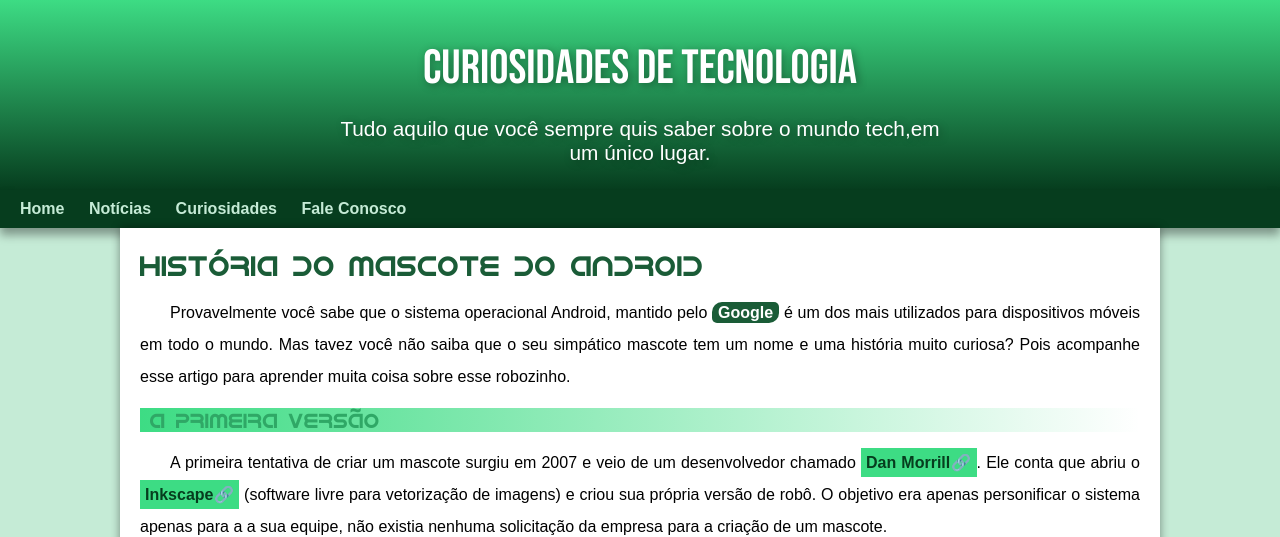
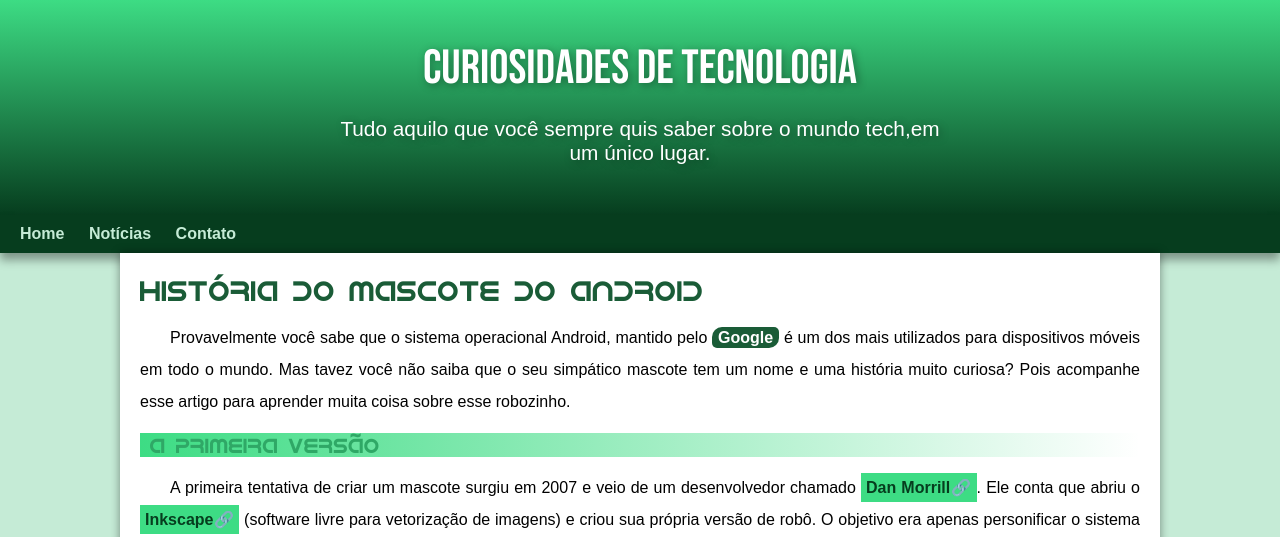
Before and after one commit to GeorgeWinston/android-projeto, a plain HTML site: page index.html in a window 1280 px wide. Shown: the top 537 px of the page. Drawn offline with Linux system fonts and the light colour scheme.

Commit message:
Problema de padding resolvido

```diff
--- a/index.html
+++ b/index.html
@@ -16,8 +16,8 @@
     <nav>
         <a href="#">Home</a>
         <a href="#">Notícias</a>
-        <a href="#">Curiosidades</a>
-        <a href="#">Fale Conosco</a>
+        <!--<a href="#">Curiosidades</a>-->
+        <a href="#">Contato</a>
     </nav>
     <main>
         <article>
@@ -89,7 +89,7 @@
         </article>
     </main>
     <footer>
-        <p>Site criado por <a href="https://gustavoguanabara.github.io/" target="_blank">Gustavo Guanabara</a> para o <a href="https://www.cursoemvideo.com/" target="_blank">CursoemVideo</a>.</p>
+        <p>Site criado por <a href="https://github.com/GeorgeWinston" target="_blank">George Winston</a> no curso <a href="https://www.cursoemvideo.com/" target="_blank">CursoemVideo</a>.</p>
     </footer>
 </body>
 </html>
--- a/style/style.css
+++ b/style/style.css
@@ -59,7 +59,7 @@ header > p{
     color: white;
     max-width: 600px;
     margin: auto;
-    margin-bottom: 20px;
+    padding-bottom: 50px;
     text-shadow: 2px 2px 8px rgba(0, 0, 0, 0.363);
 }
 /*Configurações gerais do nav_links do menu*/
```
